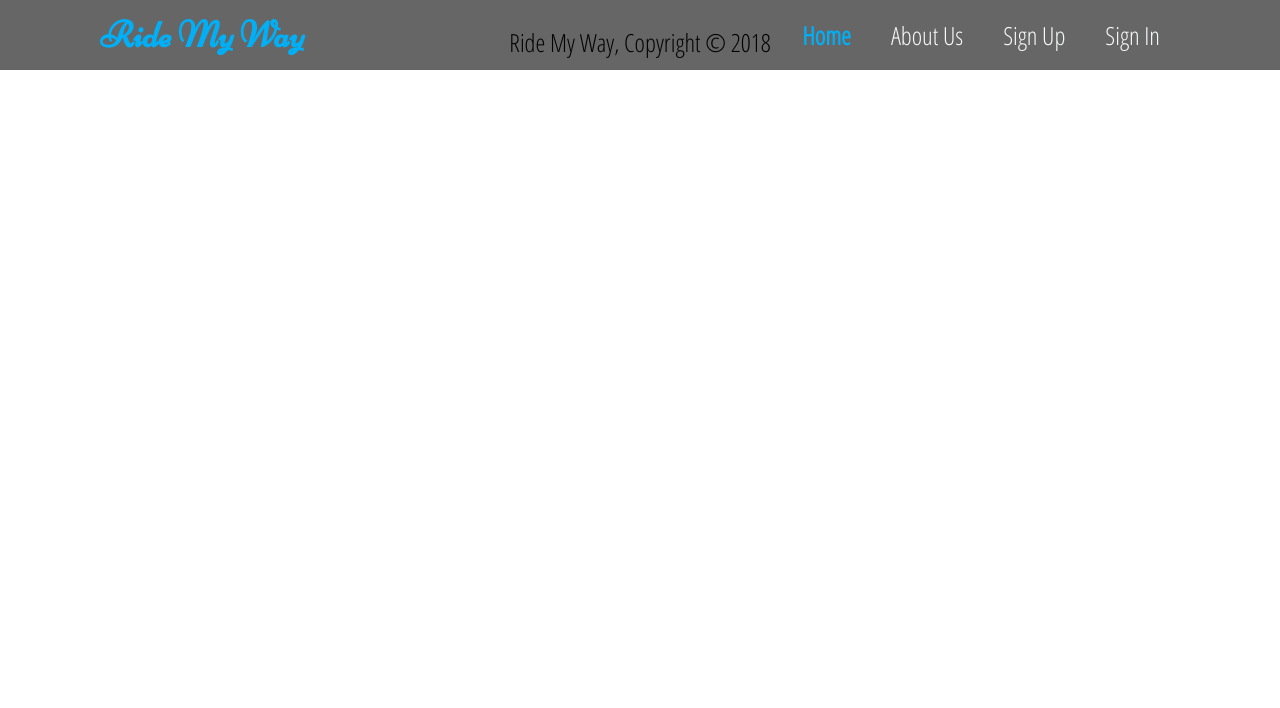
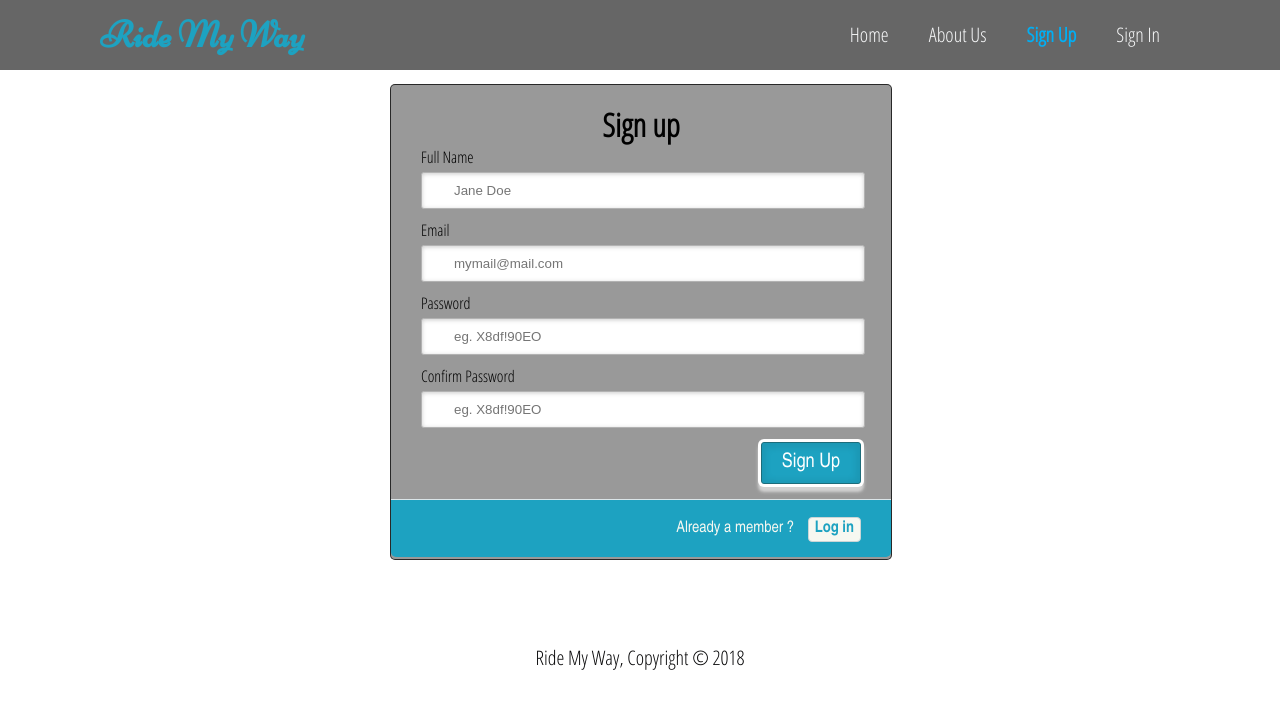
Before and after one commit to Andhrah/Ride-My-Way, a plain HTML site: page UI/signup.html in a window 1280 px wide. Drawn offline with Linux system fonts and the light colour scheme.

Commit message:
feat(sign-up-page): design user sign up page
- add signup.html file
- add styles for signup page

[Finishes #158313424]

```diff
--- a/UI/assets/css/style.css
+++ b/UI/assets/css/style.css
@@ -9,7 +9,6 @@ body {
   margin: 0;
   padding: 0;
   font-family: 'Open Sans Condensed', sans-serif;
-  font-size: 25px;
 }
 
 /* nav bar style */
@@ -22,6 +21,7 @@ nav {
   background: rgba(0,0,0,0.6);
   padding: 0 100px;
   box-sizing: border-box;
+  font-size: 25px;
 }
 
 .brand {
@@ -32,7 +32,7 @@ nav {
 .brand h2 {
   margin: 0;
   padding: 0;
-  color: rgb(0, 175, 245);
+  color: rgb(29, 162, 193);
   font-family: 'Niconne', 'Cursive';
 }
 nav ul {
@@ -40,6 +40,7 @@ nav ul {
   display: flex;
   margin: 0;
   padding: 0;
+  font-size: 20px
 }
 
 nav ul li {
@@ -60,7 +61,7 @@ nav ul li a {
 a:hover {
   border: 1px solid rgb(0, 175, 245);
   border-radius: 25px;
-  background-color: rgb(0, 175, 245);
+  background-color: rgba(0, 175, 245, 0.5);
   font-weight: bold;
 }
 
@@ -87,6 +88,7 @@ font-weight:bold;
 }
 
 .btn {
+  font-size: 25px;
   width: 50%;
   height: 100%;
   display: flex;
@@ -105,13 +107,139 @@ font-weight:bold;
   margin: 300px auto;
   display: block;
   line-height: 60px;
-  background: rgba(0, 175, 245, 0.6);
+  background: rgba(29, 162, 193, 0.6);
+}
+
+/******************************************************************/
+/*The codes below are for styling the Sign Up and Sign In forms*/
+/******************************************************************/
+h1 {
+  text-align: center;
+  margin: 0;
+}
+
+.wrapper {
+  width: 60%;
+  right: 0px;
+  min-height: 560px;
+  margin: 0px auto;
+  width: 500px;
+  position: relative;
+  padding-top: 5%
+}
+
+.info {
+ background: rgba(0,0,0,0.4);
+	position: absolute;
+	width: 88%;
+	padding: 18px 6% 60px 6%;
+	margin: 20px 0 35px 0;
+	border: 1px solid rgba(12, 12, 12, 0.8);
+	border-radius: 5px;
+}
+
+/* all the input except submit and checkbox */
+.input-container {
+  margin-bottom: 10px;
+}
+.wrapper input:not([type="checkbox"]) {
+	width: 92%;
+	margin-top: 4px;
+	padding: 10px 5px 10px 32px;
+	border: 1px solid rgb(178, 178, 178);
+	box-sizing : content-box;
+	border-radius: 3px;
+	box-shadow: 0px 1px 4px 0px rgba(168, 168, 168, 0.6) inset;
+	transition: all 0.2s linear;
+}
+
+.wrapper input:not([type="checkbox"]):active,
+.wrapper input:not([type="checkbox"]):focus {
+	border: 1px solid rgba(91, 90, 90, 0.7);
+	background: rgba(238, 236, 240, 0.2);
+	box-shadow: 0px 1px 4px 0px rgba(168, 168, 168, 0.9) inset;
+}
+
+/*styling submit buttons*/
+.wrapper div.button input {
+	width: 20%;
+	cursor: pointer;
+	background: rgb(29, 162, 193);
+	padding: 8px 5px;
+	font-family: 'Arial Narrow';
+	color: #fff;
+	font-size: 20px;
+	border: 1px solid rgb(28, 108, 122);
+	margin-bottom: 10px;
+	border-radius: 3px;
+	box-shadow:
+		0px 1px 6px 4px rgba(0, 0, 0, 0.07) inset,
+		0px 0px 0px 3px rgb(254, 254, 254),
+		0px 5px 3px 3px rgb(210, 210, 210);
+	transition: all 0.2s linear;
+}
+
+.wrapper div.button input:hover{
+	background: rgb(74, 179, 198);
+}
+.wrapper div.button input:active,
+.wrapper div.button input:focus{
+	background: rgb(40, 137, 154);
+	position: relative;
+	top: 1px;
+	border: 1px solid rgb(12, 76, 87);
+	box-shadow: 0px 1px 6px 4px rgba(0, 0, 0, 0.2) inset;
+}
+
+div.signin.button{
+	text-align: right;
+	margin: 5px 0;
+}
+div.change_link{
+	position: absolute;
+	color: rgb(247, 248, 241);
+	left: 0px;
+	height: 20px;
+	width: 440px;
+	padding: 17px 30px 20px 30px;
+	font-size: 16px;
+	font-family: 'Arial Narrow';
+	text-align: right;
+	border-top: 1px solid rgb(219, 229, 232);
+	border-radius: 0 0  5px 5px;
+	background: rgb(29, 162, 193);
+}
+
+.wrapper div.change_link a {
+	display: inline-block;
+	font-weight: bold;
+	background: rgb(247, 248, 241);
+	padding: 2px 6px;
+	color: rgb(29, 162, 193);
+	font-family: 'Arial Narrow';
+	margin-left: 10px;
+	text-decoration: none;
+	border-radius: 4px;
+	border: 1px solid rgb(203, 213, 214);
+	transition: all 0.4s  linear;
+}
+
+.wrapper div.change_link a:hover {
+	color: rgb(57, 191, 215);
+	background: rgb(247, 247, 247);
+	border: 1px solid rgb(74, 179, 198);
+}
+
+.wrapper div.change_link a:active{
+	position: relative;
+	top: 1px;
 }
 
 /* footer */
 footer {
   color: rgb(9, 9, 10);
   text-align: center;
+  font-size: 20px;
 }
 
 /* responsiveness */
--- a/UI/signup.html
+++ b/UI/signup.html
@@ -17,13 +17,13 @@
       <h2>Ride My Way</h2>
     </div>
     <ul>
-      <li class="current">
+      <li>
         <a href="index.html">Home</a>
       </li>
       <li>
         <a href="#">About Us</a>
       </li>
-      <li>
+      <li class="current">
         <a href="signup.html">Sign Up</a>
       </li>
       <li>
@@ -31,6 +31,38 @@
       </li>
     </ul>
   </nav>
+<div class="wrapper">
+  <div class="info">
+    <form>
+      <h1> Sign up </h1>
+      <div class="input-container">
+        <label for="username">Full Name</label>
+        <input id="username" name="username" required="required" type="text" placeholder="Jane Doe" />
+      </div>
+      <div class="input-container">
+        <label for="emailsignup">Email</label>
+        <input id="emailsignup" name="emailsignup" required="required" type="email" placeholder="mymail@mail.com" />
+      </div>
+      <div class="input-container">
+        <label for="passwordsignup">Password</label>
+        <input id="passwordsignup" name="passwordsignup" required="required" type="password" placeholder="eg. X8df!90EO" />
+      </div>
+      <div class="input-container">
+        <label for="passwordsignup_confirm">Confirm Password</label>
+        <input id="passwordsignup_confirm" name="passwordsignup_confirm" required="required" type="password" placeholder="eg. X8df!90EO"
+        />
+      </div>
+      <div class="signin button">
+        <input type="submit" value="Sign Up" />
+      </div>
+      <div class="change_link">
+        Already a member ?
+        <a href="signin.html">Log in </a>
+      </div>
+    </form>
+  </div>
+</div>
+
 
   <footer>
     <p>
@@ -38,5 +70,4 @@
     </p>
   </footer>
 </body>
-
 </html>
```
Also changed, not shown: UI/index.html (+1 -1 lines).
